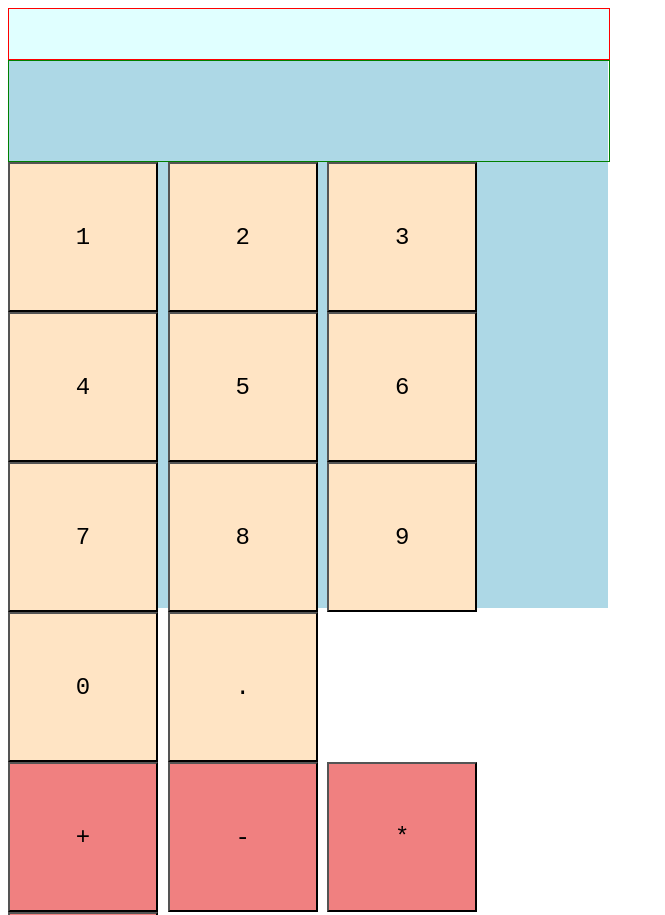
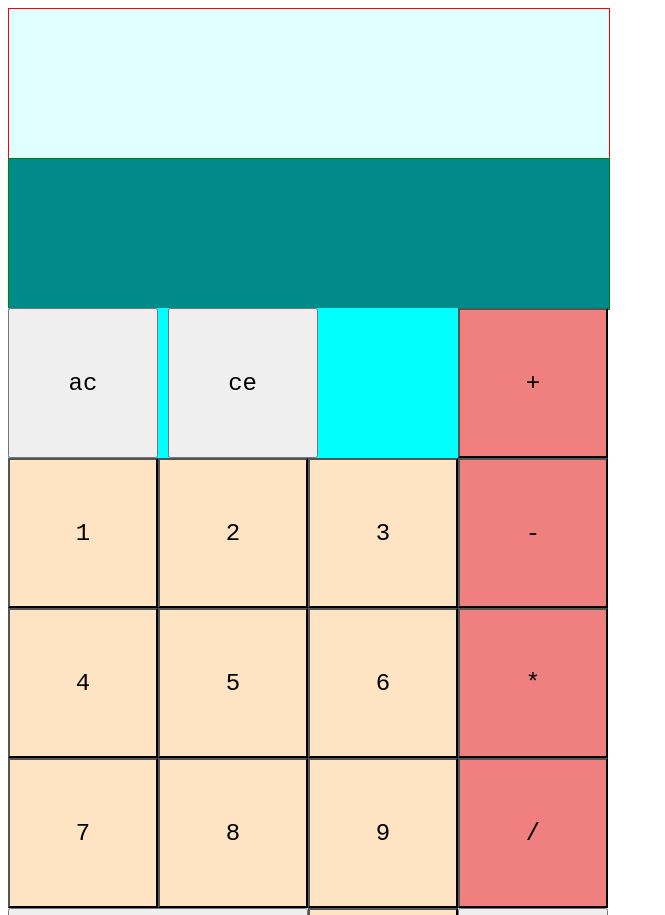
Before and after one commit to mrespicio/calculator, a plain HTML site: page index.html in a window 1280 px wide. Shown: the top 915 px of the page, without its empty margins (0-665 px from the left). Drawn offline with Linux system fonts and the light colour scheme.

Commit message:
create grid to organize buttons on screen

```diff
--- a/index.html
+++ b/index.html
@@ -12,6 +12,12 @@
 		<div id="display"></div>
 		<div id ="answer-display"></div>
 
+		<div id="clear-btns">
+			<button id="clear-all" class="btn">ac</button>
+			<button id="clear-entry" class="btn">ce</button>
+		</div>
+
+
 		<div id="digits">
 			<button id="1" class="btn">1</button>
 			<button id="2" class="btn">2</button>
@@ -22,10 +28,11 @@
 			<button id="7" class="btn">7</button>
 			<button id="8" class="btn">8</button>
 			<button id="9" class="btn">9</button>
-			<button id="0" class="btn">0</button>
+			<button id="0" class="wide-btn">0</button>
 			<button id="." class="btn">.</button>
+		</div>
 
-		</div>
+
 		<div id="operands">
 			<button id="+" class="btn">+</button>
 			<button id="-" class="btn">-</button>
@@ -33,8 +40,9 @@
 			<button id="/" class="btn">/</button>
 		</div>
 		<button id="=" class="btn">=</button>
-		<button id="clear-all" class="btn">ac</button>
-		<button id="clear-entry" class="btn">ce</button>
+
+
+
 	</div>
 
 </body>
--- a/script.js
+++ b/script.js
@@ -77,7 +77,7 @@ buttons.forEach(button => {
 		else if(button.id == 'clear-entry'){ //clear last entry
 			statement.pop();
 			//num = num.substring(0, num.length-1);
-			display.removeChild(display.lastElementChild);
+			//display.removeChild(display.lastElementChild);
 			//display.innerText = display;
 		}
 
--- a/style.css
+++ b/style.css
@@ -3,17 +3,23 @@
 }
 
 #display{
+    border: solid 1px red;
     background-color: lightcyan;
     width: 600px;
-    height: 50px;;
-    /*grid-column: 1 / -1 ;*/
+    height: 150px;;
+    grid-column: 1 / -1 ;
+    grid-row: span 1;
 }
 
 #answer-display{
+    border: solid 1px green;
+    background-color: darkcyan;
     font-size: 28px;
     width: 600px;
-    height: 100px;
-    /*grid-column: 1 / -1;*/
+    height: 150px;
+    grid-column: 1 / -1 ;
+    grid-row: span 1;
+
 }
 
 #calculator-container{
@@ -21,8 +27,40 @@
     width: 600px;
     height: 600px;
     display: grid;
-    /*grid-template-columns: repeat(4, 150px);
-    grid-template-rows: repeat(6, 150px); */
+    /*grid-template-columns: repeat(4, 150px); */
+    grid-template-rows: repeat(7, 150px);
+    grid-template-columns: repeat(4, 150px);
+}
+
+#clear-btns{
+    background-color: aqua;
+    grid-column: span 3;
+    grid-row: span 1;
+}
+
+.equals{
+    grid-column: 4 / -1;
+    grid-row: 3 / -1;
+}
+
+#digits{
+    grid-column: span 3;
+    grid-row: span 4;
+    display: grid;
+    grid-template-columns: repeat(3, 150px);
+    grid-template-rows: repeat(4, 150px);
+}
+
+/* zero */
+.wide-btn{
+    grid-column: span 2;
+    width: 300px;
+    font-size: 24px;
+}
+
+#operands{
+    grid-column: 4 / -1;
+    grid-row: 3 / 7;
 }
 
 .btn{
@@ -31,9 +69,7 @@
     font-size: 24px;
 }
 
-#0{
 
-}
 #digits .btn{
     background-color: bisque;
 }
@@ -41,11 +77,3 @@
 #operands .btn{
     background-color: lightcoral;
 }
-
-#display{
-    border: solid 1px red;
-}
-
-#answer-display{
-    border: solid 1px green;
-}
```
